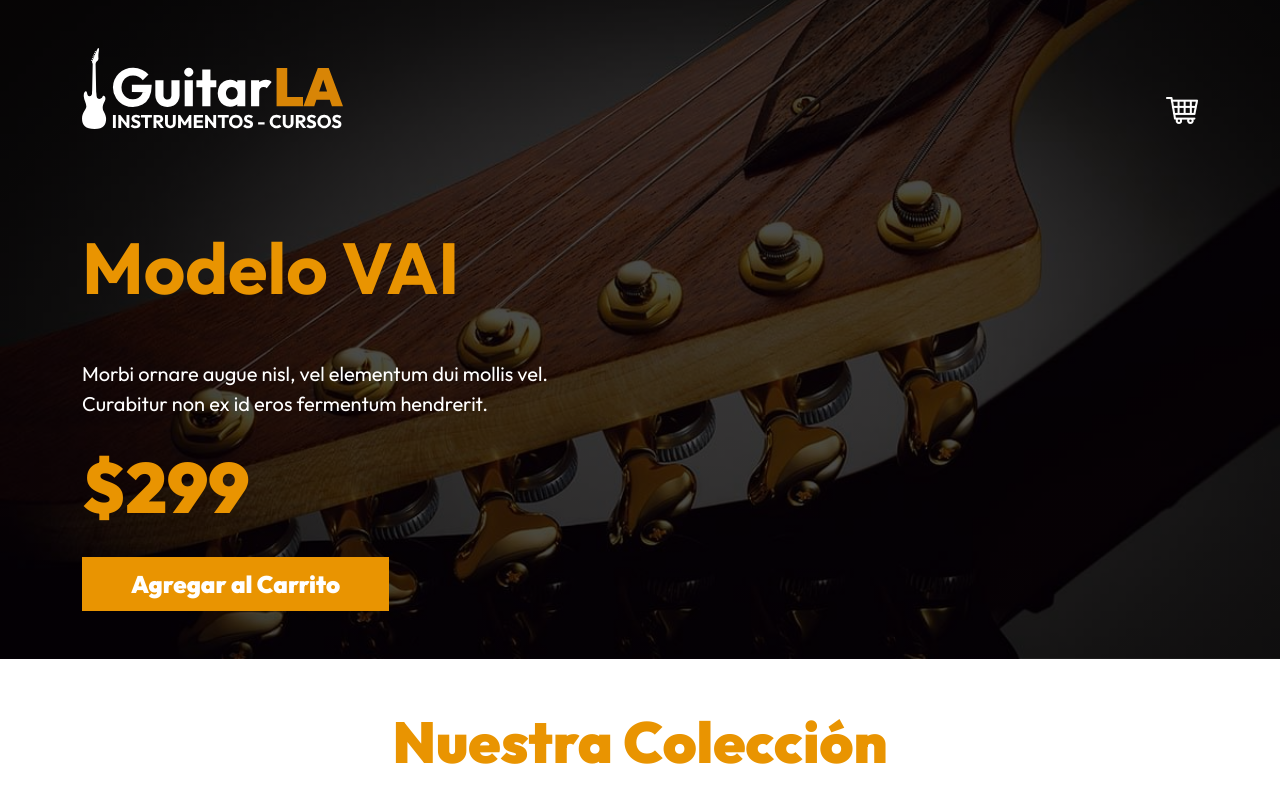
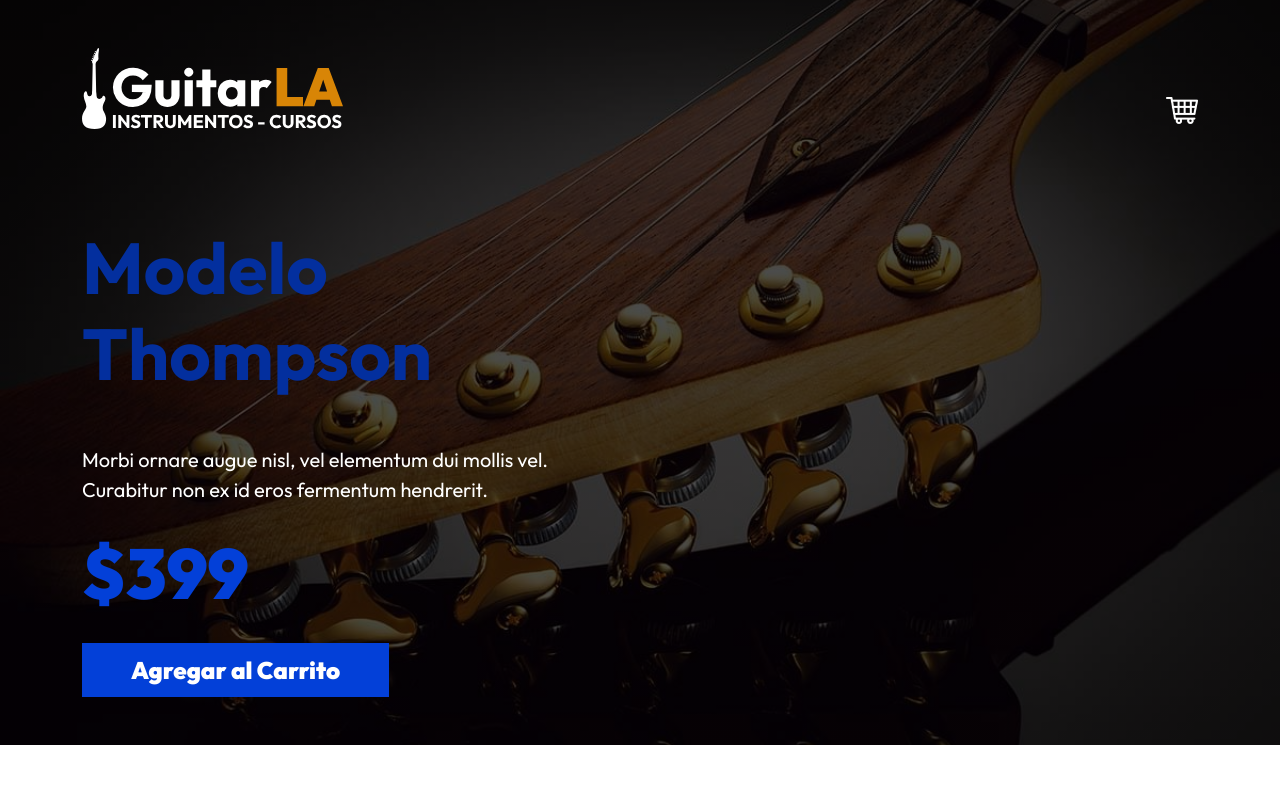
Before and after one commit to mteresacastro/guitarSI-vue, a Vue app: page / in a window 1280 px wide. Shown: the top 800 px of the page. Built offline with nearby package versions, Linux system fonts and the light colour scheme.

Commit message:
some changes

```diff
--- a/src/App.vue
+++ b/src/App.vue
@@ -1,5 +1,5 @@
 <script setup>
-import {ref, reactive, onMounted} from 'vue'
+import {ref, reactive, onMounted, watch} from 'vue'
 import {db} from './data/guitarras'
 import Guitarra from './components/Guitarra.vue'
 import Header from './components/Header.vue'
@@ -9,10 +9,27 @@ const guitarras = ref([])
 const carrito = ref([])
 const guitarra = ref({})
 
+watch(carrito, () => {
+ //console.log('algo<cambio...')
+ guardarLocalStorage(); //se ejecuta cada vez que algo cambia en carrito
+
+}, {
+    deep: true, //entra al objeto para ver si contienen lo mismo
+})
+
 onMounted(() =>{
     guitarras.value = db
-    guitarra.value = db[3]
+    guitarra.value = db[4]
+
+    const carritoStorage = localStorage.getItem('carrito')
+    if(carritoStorage) {
+        carrito.value  = JSON.parse(carritoStorage)
+    }
 })
+
+const guardarLocalStorage = () => {
+    localStorage.setItem('carrito', JSON.stringify(carrito.value))
+}
 
 const agregarCarrito = (guitarra) => {
     const existeCarrito = carrito.value.findIndex(producto => producto.id === guitarra.id)
@@ -23,6 +40,7 @@ const agregarCarrito = (guitarra) => {
         guitarra.cantidad = 1;
         carrito.value.push(guitarra); //si esta e script hace falta el .value, si está en templates no.
     }
+    guardarLocalStorage();
 }
 
 const decrementarCantidad = (id) =>{
@@ -37,6 +55,14 @@ const incrementarCantidad = (id) =>{
     carrito.value[index].cantidad++
 }
 
+const eliminarProducto = (id) =>{
+    carrito.value = carrito.value.filter(producto => producto.id !== id)
+}
+
+const vaciarCarrito = () =>{
+    carrito.value = [];
+}
+
 </script>
 
 <template>
@@ -46,6 +72,8 @@ const incrementarCantidad = (id) =>{
     @decrementar-cantidad="decrementarCantidad"
     @incrementar-cantidad="incrementarCantidad"
     @agregar-carrito="agregarCarrito"
+    @eliminar-producto="eliminarProducto"
+    @vaciar-carrito="vaciarCarrito"
     />
 
     <main class="container-xl mt-5">
--- a/src/components/Header.vue
+++ b/src/components/Header.vue
@@ -11,7 +11,7 @@ import { computed } from 'vue';
         }
     })
 
-    defineEmits(['decrementar-cantidad', 'incrementar-cantidad', 'agregar-carrito'])
+    defineEmits(['decrementar-cantidad', 'incrementar-cantidad', 'agregar-carrito', 'eliminar-producto', 'vaciar-carrito'])
 
     const totalPagar = computed(() =>{
         return props.carrito.reduce((total, producto) => total + producto.cantidad * producto.precio, 0)
@@ -35,7 +35,7 @@ import { computed } from 'vue';
                         <img class="img-fluid cart" src="/img/carrito.png" alt="imagen carrito" />
 
                         <div id="carrito" class="bg-white p-3">
-                            <p v-if="carrito.length === 0" class="text-center" m-0>El carrito esta vacio</p>
+                            <p v-if="carrito.length === 0" class="text-center" m-0>El carrito esta vacío</p>
                             <div v-else>
                                 <table class="w-100 table">
                                     <thead>
@@ -82,6 +82,7 @@ import { computed } from 'vue';
                                                 <button
                                                     class="btn btn-danger"
                                                     type="button"
+                                                    @click="$emit('eliminar-producto', producto.id)"
                                                 >
                                                     X
                                                 </button>
@@ -91,7 +92,11 @@ import { computed } from 'vue';
                                 </table>
 
                                 <p class="text-end">Total pagar: <span class="fw-bold">$ {{ totalPagar }}</span></p>
-                                <button class="btn btn-dark w-100 mt-3 p-2">Vaciar Carrito</button>
+                                <button
+                                    class="btn btn-dark w-100 mt-3 p-2"
+                                    @click="$emit('vaciar-carrito')"
+                                    >
+                                    Vaciar Carrito</button>
                             </div>
                         </div>
                     </div>
--- a/src/style.css
+++ b/src/style.css
@@ -81,15 +81,15 @@
   --bs-gray-700: #495057;
   --bs-gray-800: #343a40;
   --bs-gray-900: #212529;
-  --bs-primary: #e99401;
+  --bs-primary: #032f9e ;
   --bs-secondary: #6c757d;
   --bs-success: #198754;
   --bs-info: #0dcaf0;
-  --bs-warning: #ffc107;
+  --bs-warning: #0340d8;
   --bs-danger: #dc3545;
   --bs-light: #f8f9fa;
   --bs-dark: #262626;
-  --bs-primary-rgb: 233, 148, 1;
+  --bs-primary-rgb: 3, 64, 216;
   --bs-secondary-rgb: 108, 117, 125;
   --bs-success-rgb: 25, 135, 84;
   --bs-info-rgb: 13, 202, 240;
@@ -157,7 +157,7 @@ body {
   font-family: "Outfit", sans-serif;
   font-weight: 900;
   line-height: 1.2;
-  color: #e99401;
+  color:#032f9e;
 }
 
 h1, .h1 {
```
